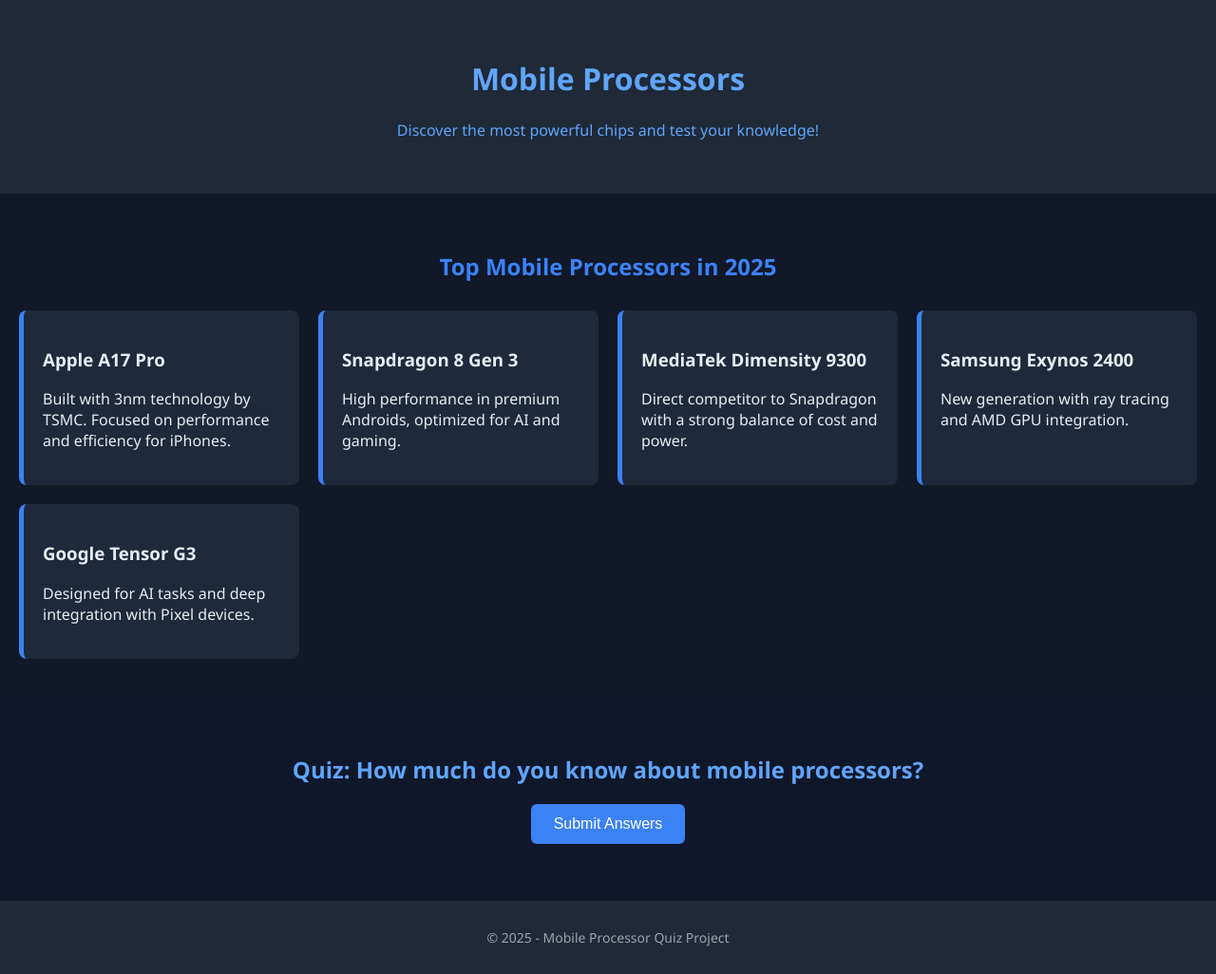
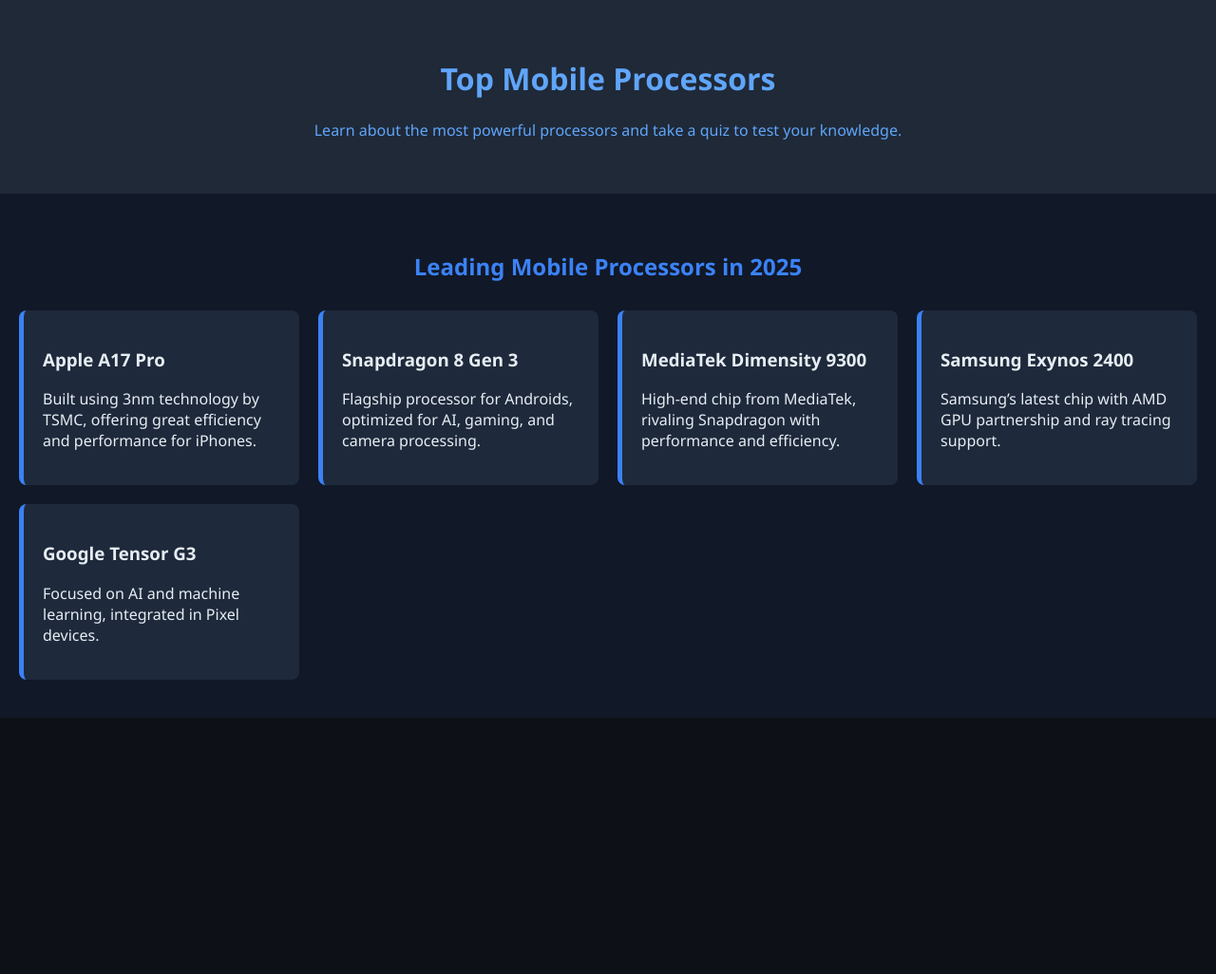
Before and after one commit to arthursostenes/Mobile-Processors, a plain HTML site: page index.html in a window 1280 px wide. Shown: the whole page at 95% size. After the commit the page ends 800 px from the top, so only its background shows below. Drawn offline with Linux system fonts and the light colour scheme.

Commit message:
Update index.html

```diff
--- a/index.html
+++ b/index.html
@@ -3,52 +3,37 @@
 <head>
   <meta charset="UTF-8" />
   <meta name="viewport" content="width=device-width, initial-scale=1.0" />
-  <title>Mobile Processors - Info and Quiz</title>
+  <title>Mobile Processors Info & Quiz</title>
   <link rel="stylesheet" href="style.css" />
 </head>
 <body>
   <header>
-    <h1>Mobile Processors</h1>
-    <p>Discover the most powerful chips and test your knowledge!</p>
+    <h1>Top Mobile Processors</h1>
+    <p>Learn about the most powerful processors and take a quiz to test your knowledge.</p>
   </header>
 
   <section class="info">
-    <h2>Top Mobile Processors in 2025</h2>
+    <h2>Leading Mobile Processors in 2025</h2>
     <div class="cards">
       <div class="card">
         <h3>Apple A17 Pro</h3>
-        <p>Built with 3nm technology by TSMC. Focused on performance and efficiency for iPhones.</p>
+        <p>Built using 3nm technology by TSMC, offering great efficiency and performance for iPhones.</p>
       </div>
       <div class="card">
         <h3>Snapdragon 8 Gen 3</h3>
-        <p>High performance in premium Androids, optimized for AI and gaming.</p>
+        <p>Flagship processor for Androids, optimized for AI, gaming, and camera processing.</p>
       </div>
       <div class="card">
         <h3>MediaTek Dimensity 9300</h3>
-        <p>Direct competitor to Snapdragon with a strong balance of cost and power.</p>
+        <p>High-end chip from MediaTek, rivaling Snapdragon with performance and efficiency.</p>
       </div>
       <div class="card">
         <h3>Samsung Exynos 2400</h3>
-        <p>New generation with ray tracing and AMD GPU integration.</p>
+        <p>Samsung’s latest chip with AMD GPU partnership and ray tracing support.</p>
       </div>
       <div class="card">
         <h3>Google Tensor G3</h3>
-        <p>Designed for AI tasks and deep integration with Pixel devices.</p>
+        <p>Focused on AI and machine learning, integrated in Pixel devices.</p>
       </div>
     </div>
   </section>
-
-  <section class="quiz-section">
-    <h2>Quiz: How much do you know about mobile processors?</h2>
-    <form id="quizForm"></form>
-    <button id="submitBtn">Submit Answers</button>
-    <div id="result"></div>
-  </section>
-
-  <footer>
-    <p>&copy; 2025 - Mobile Processor Quiz Project</p>
-  </footer>
-
-  <script src="script.js"></script>
-</body>
-</html>
```
